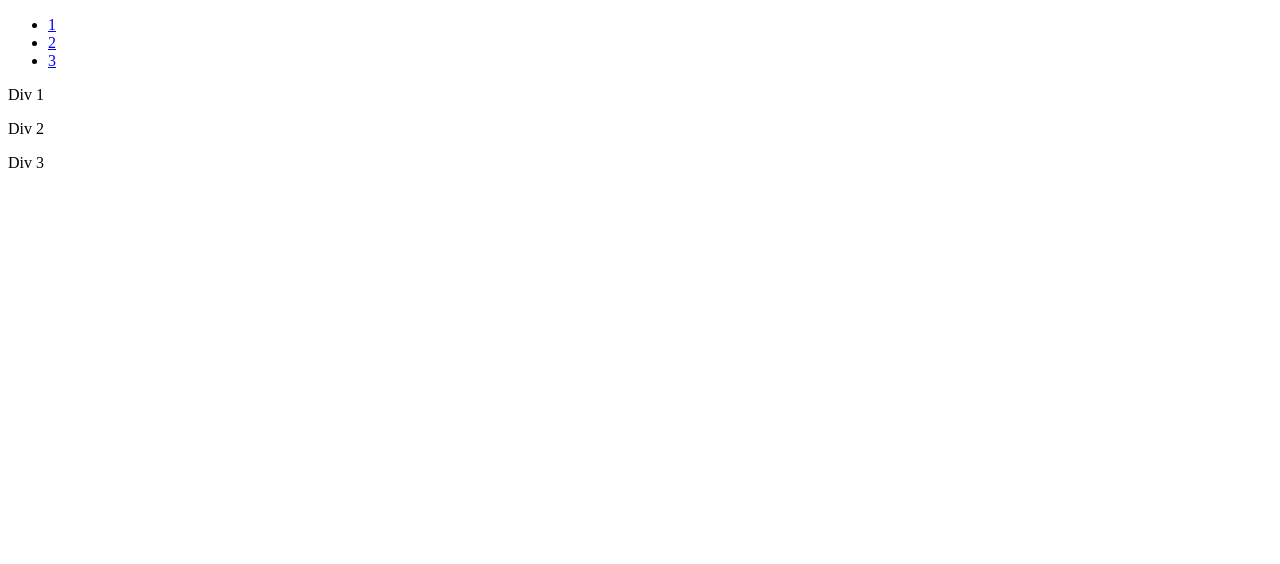
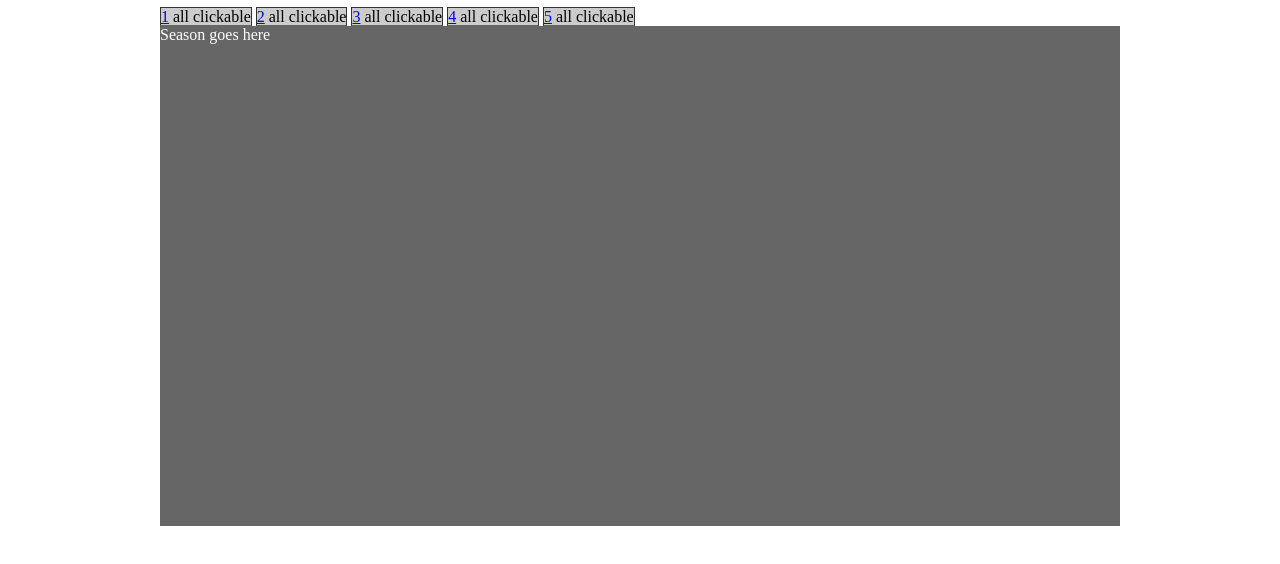
Before and after one commit to djredhand/sva, a plain HTML site: page tabs/index.html in a window 1280 px wide. Drawn offline with nearby package versions, Linux system fonts and the light colour scheme.

Commit message:
added stuff to tabby

```diff
--- a/tabs/index.html
+++ b/tabs/index.html
@@ -8,12 +8,14 @@
 <body>
 	<div id="tabby">
       <ul>
-        <li class="box"><a href="#1">1</a></li>
-        <li class="box"><a href="#2">2</a></li>
-        <li class="box"><a href="#3">3</a></li>
+        <li class="box"><a href="#season">1</a> all clickable</li>
+        <li class="box"><a href="#2">2</a> all clickable</li>
+        <li class="box"><a href="#3">3</a> all clickable</li>
+        <li class="box"><a href="#4">4</a> all clickable</li>
+        <li class="box"><a href="#5">5</a> all clickable</li>
         </ul>
-        <div id="1" class="selected">
-            <p>Div 1</p>
+        <div id="season">
+            <p>Season goes here</p>
         <!--end #1--></div>
         <div id="2">
           <p>Div 2</p>
@@ -21,15 +23,20 @@
       <div id="3">
         <p>Div 3</p>
       <!--end #3--></div>
+      <div id="4">
+        <p>Div 4</p>
+      <!--end #4--></div>
+      <div id="5">
+        <p>Div 5</p>
+      <!--end #5--></div>
 	<!--end #tabby--></div>
-
 
 <script type="text/javascript" src="https://ajax.googleapis.com/ajax/libs/jquery/1.7.1/jquery.min.js"></script>
 <script type="text/javascript" src="tabby.js"></script>
 <script type="text/javascript">
 $(document).ready(function(){
 	$('#tabby').tabby({
-		defaultTab: '2'
+		defaultTab: '#season'
 		});
 });
 </script>
--- a/tabs/tabby.css
+++ b/tabs/tabby.css
@@ -0,0 +1,31 @@
+#tabby ul{
+	list-style:none;
+	width:960px;
+	margin:0 auto;
+	padding:0;
+	-webkit-margin-before:0;
+	-webkit-margin-after:0;
+}
+#tabby ul li{
+	display:inline;
+	background:#ccc;
+	border-top:1px solid #333;
+	border-left:1px solid #333;
+	border-right:1px solid #333;
+	border-bottom:1px solid #666;
+	cursor:pointer;
+}
+.selected{
+	background-color:#333;
+}
+#tabby div{
+	background:#666;
+	width:960px;
+	margin:auto;
+	min-height:500px;
+	color: #fff;
+}
+#tabby div p{
+	margin:0;
+	padding:0;
+}
--- a/tabs/tabby.js
+++ b/tabs/tabby.js
@@ -6,20 +6,63 @@
 			height		: 200,
 			background	: '#999',
 			border		: '1px solid #000',
-			defaultTab	: ''
+			defaultTab	: ''//must include hash '#'
 		};
-		var options	= $.extend(defaults, arguments);
-		var links	= [];
-		var divs	= [];
-		var obj		= $(this);
+		var options		= $.extend(defaults, arguments);
+		var links		= [];
+		var divIds		= [];
+		var obj			= $(this);
+		var _display	= options.defaultTab//arguments from user;
 		$("a",obj).each(function(){
+			var href = this.href.split('#')[1]
+			$(this).parent().click(function(){showDiv(href)} );
         if(this.href.match(/#/)) {
           links.push(this);
-          divs.push("#"+this.href.split('#')[1]);//push with hash to append url
+          divIds.push("#"+this.href.split('#')[1]);//push with hash to append url
         }
       });
-	  console.log(links);
-	  console.log(divs[0].split('#')[1]); //the div id without hash to query in the doc
+
+	  //find default tab and display - if no default display the 1st div
+	  for(items in divIds){
+		  $(divIds[items]).css({display: 'none'});
+		  if(options.defaultTab == divIds[items]){
+			 _display = "match";
+		  }
+		  //log the div elems for the tabs - console.log($(divIds[items]) );
+	  }
+	  // If there is no match with the default param, then show 1st div
+	  _display == "match" ? $(options.defaultTab).css({display: 'block'}) : $(divIds[0]).css({display: 'block'});
+
+
+	  //Click handler for the list items
+	  function showDiv(link){
+		  console.log("divIds is: " + divIds)
+		  for (items in divIds){
+			  $(divIds[items]).css({display: 'none'});
+			  if (link == divIds[items].split('#')[1]){
+				  _display = "showDivMatch";
+				  $(divIds[items]).addClass('selected');
+			  }else{
+				  $(divIds[items]).removeClass('selected');
+			  }
+		  }
+		  //need to crate a showDefault() function
+		  _display == "showDivMatch" ? $('#'+link).css({display: 'block'}) : $(divIds[0]).css({display: 'block'});
+		  console.log(_display);
+	  }
+
+	  if(location.href.split('#')[1] != ""){
+		  var link = location.href.split('#')[1];
+		  showDiv(link);
+	  }
+
+	  console.log(links);//available links in the list
+	  console.log(options.defaultTab);//the default tab
+	  console.log(divIds);//the divs Ids
+	  console.log(divIds[2].split('#')[1]); //the div id without hash to query in the doc
+	  console.log('_display is: ' + _display);
+	  console.log('location.href is: ' + location.href.split('#')[1]);
+
 
 	};
 })(jQuery);
```
